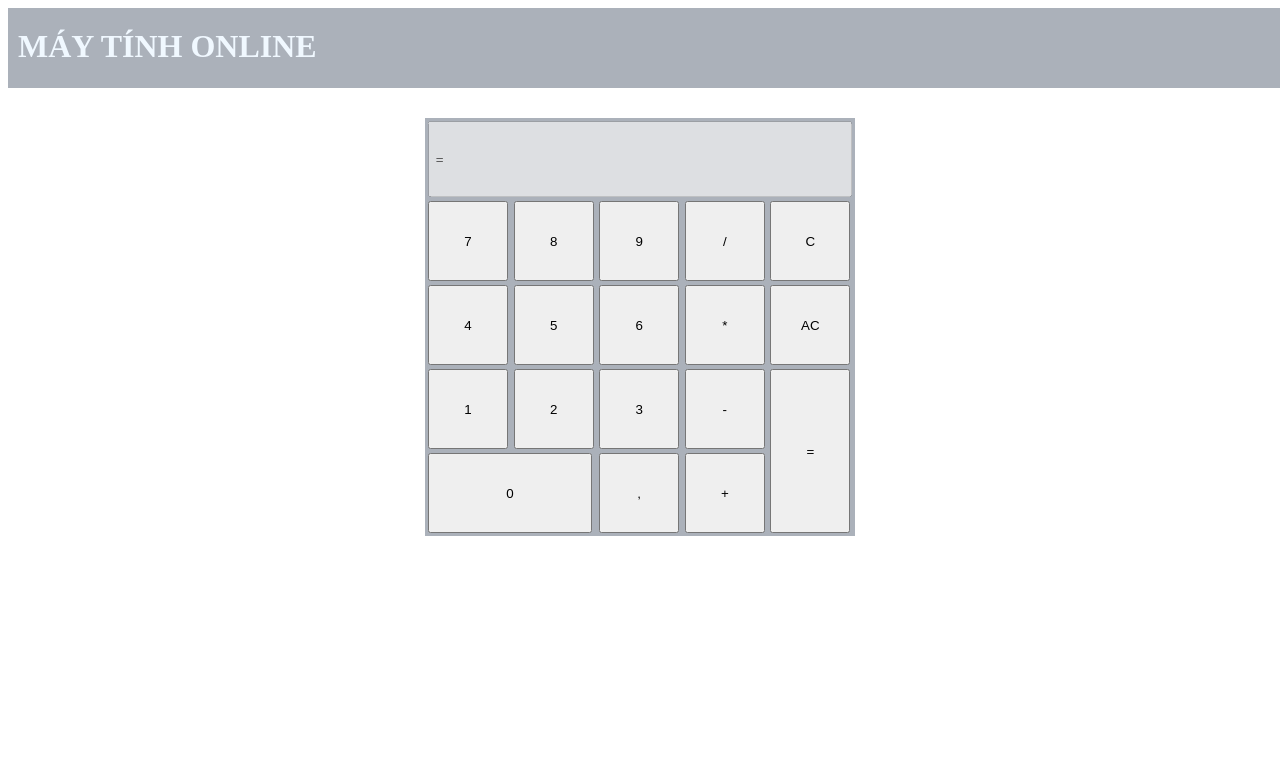
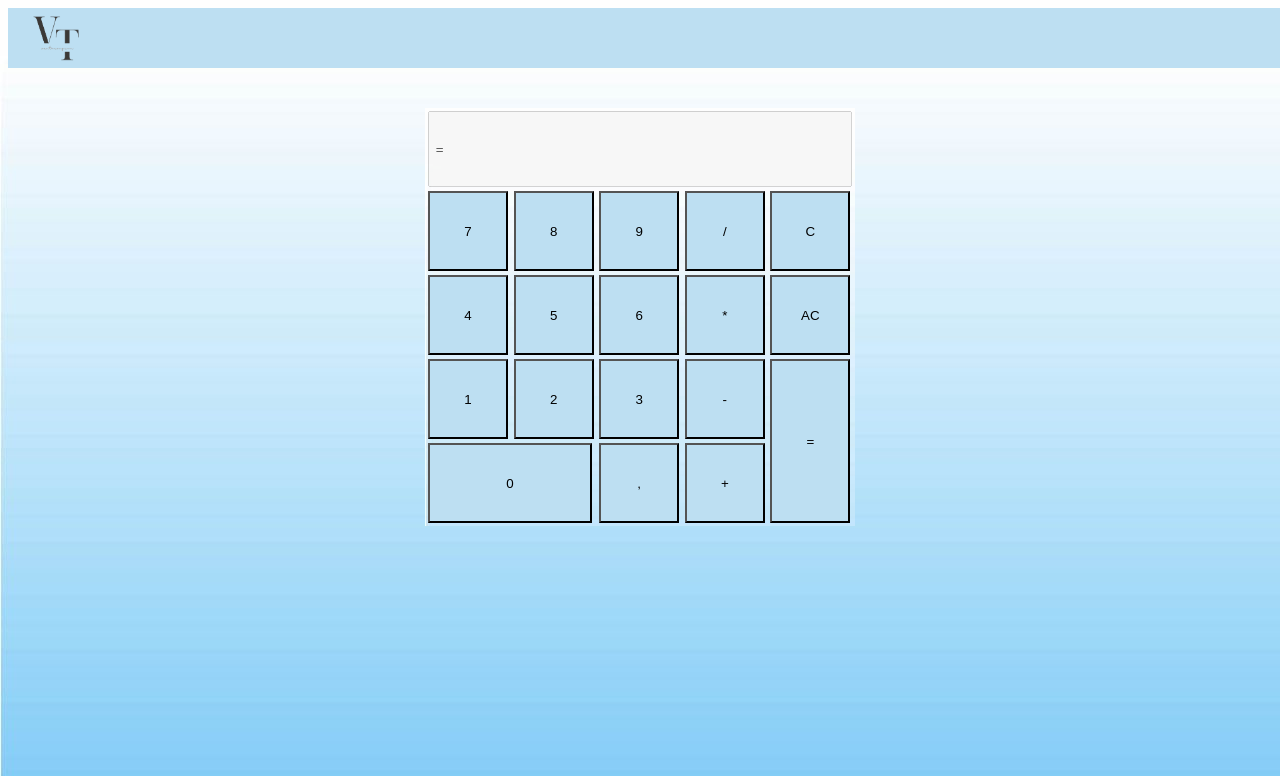
Before and after one commit to lqvt2002/calculator-vt, a PHP site: page / in a window 1280 px wide. Shown: the top 776 px of the page. Run offline with PHP 8.4, Linux system fonts and the light colour scheme.

Commit message:
Update index.php

```diff
--- a/index.php
+++ b/index.php
@@ -39,10 +39,10 @@
     <script src="https://code.jquery.com/jquery-latest.js"></script>
 	<style type="text/css">
         body{
-
+			background-image: url(./background1.jpg);
         }
 		table{
-			background-color: #ABB1BA;
+			background-image: url(./background1.jpg);
 			margin: auto;
 		}
 		#result{
@@ -52,6 +52,7 @@
 		.btn{
 			width: 80px;
 			height: 80px;
+			background-image: url(./background_header.png);
 		}
 		#equ{
 			width: 80px;
@@ -64,18 +65,15 @@
         .header{
             width:100%;
             height:60px;
-            background-color:#ABB1BA;
-            margin-bottom:30px;
-            text-align: left;
-            padding: 10px;
+            background-image: url(./background_header.png);
+			padding-left: 20px;
+			margin-bottom: 40px;
         }
 	</style>
 </head>
 <body>
     <header class="header">
-        <a href="https://www.facebook.com/lqvt2002" style="text-decoration: none;">
-            <h1 style="margin-top:10px; color: aliceblue">MÁY TÍNH ONLINE</h1>
-        </a>
+				<a href="https://www.facebook.com/lqvt2002"><img src="./logo1.png" alt="" style=" width:60px; height:60px"></a>
     </header>
     <form action="" id="MyForm" method="GET" style="background-color: rgb(136, 139, 178);padding:30px; margin:15px; display: none;">
         <input type="number" name="a" placeholder="Enter A" >
```
